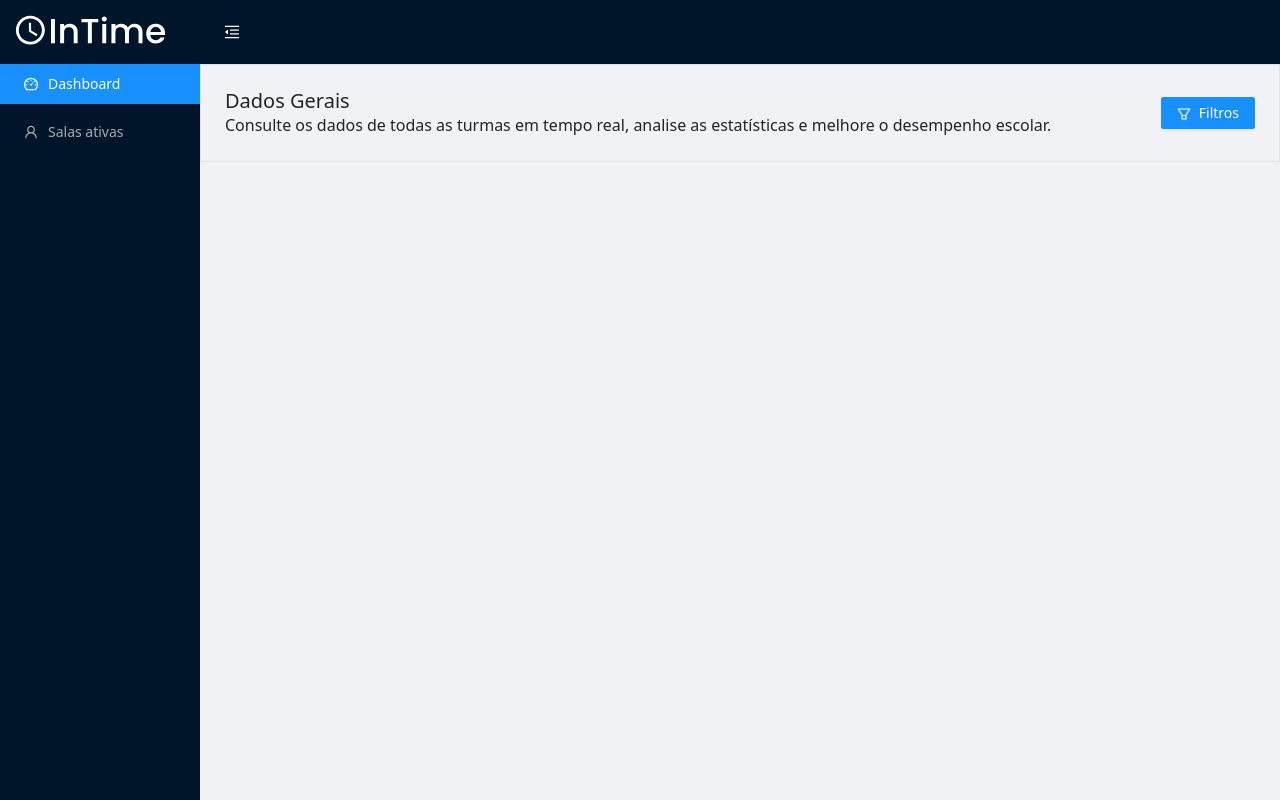
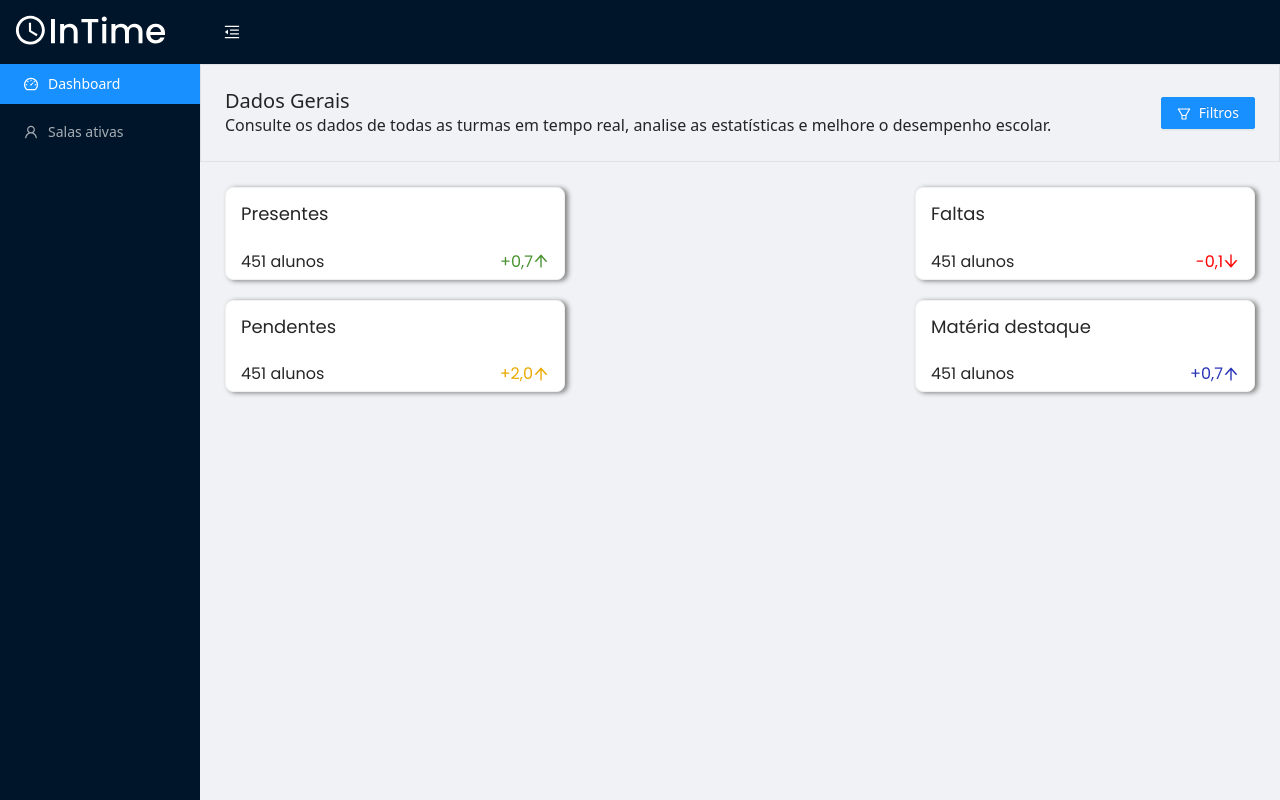
Before and after one commit to Team-InTime/intime-web-app, a React (Create React App) app: page / in a window 1280 px wide. Built offline with nearby package versions, Linux system fonts and the light colour scheme.

Commit message:
criação primeiros gráficos dashboard

```diff
--- a/public/index.html
+++ b/public/index.html
@@ -11,7 +11,9 @@
     />
 
     <link rel = " stylesheet " href = " https://cdn.jsdelivr.net/npm/bootstrap@5.2.0-beta1/dist/css/bootstrap.min.css " integridade = " sha384-0evHe/X+R7YkIZDRvuzKMRqM +OrBnVFBL6DOitfPri4tjfHxaWutUpFmBp4vmVor " crossorigin = " anônimo " />
-
+    <link rel="preconnect" href="https://fonts.googleapis.com">
+    <link rel="preconnect" href="https://fonts.gstatic.com" crossorigin>
+    <link href="https://fonts.googleapis.com/css2?family=Poppins:ital,wght@0,100;0,200;0,300;0,400;0,600;0,700;1,500&display=swap" rel="stylesheet">
     <title>InTime</title>
 
   </head>
--- a/src/components/Header/header.tsx
+++ b/src/components/Header/header.tsx
@@ -9,6 +9,7 @@ import { Layout, Menu } from 'antd';
 import React, { useState } from 'react';
 import logo from '../../assets/logos/logo.svg';
 import clock from '../../assets/logos/clock.svg';
+
 
 const { Header, Sider, Content } = Layout;
 
@@ -56,10 +57,11 @@ export const HeaderApp: React.FC<Children> = (props) => {
           style={{
             margin: '0px',
             padding: 0,
-            height: "auto"
+            height: "auto",
           }}
         >
          {props.children}
+
         </Content>
       </Layout>
     </Layout>
--- /dev/null
+++ b/src/components/charts-estimate/charts-estimate.css
@@ -0,0 +1,3 @@
+.ant-card-body {
+  padding: 15px 15px 5px 15px !important;
+}
--- /dev/null
+++ b/src/components/charts-estimate/charts-estimate.tsx
@@ -0,0 +1,88 @@
+import { Card } from 'antd';
+import {
+  ArrowUpOutlined,
+  ArrowDownOutlined
+} from '@ant-design/icons';
+
+import './charts-estimate.css';
+
+export function ChartsEstimate () {
+  return (
+    <div className="d-flex justify-content-between flex-wrap p-0" style={{margin:'15px'}} >
+      <Card style={{ width: 340,margin:10, borderRadius: '8px', boxShadow:'3px 1px 5px gray' }}>
+        <div className='w-100'>
+          <div>
+            <h4 style={{fontSize: '18px',fontFamily: 'Poppins'}}>Presentes</h4>
+          </div>
+
+          <div className='d-flex justify-content-between align-items-center mt-4' style={{
+            fontFamily: 'Poppins',
+          }}>
+            <span style={{fontSize: '16px', padding:0}}>451 alunos</span>
+            <span style={{fontSize: '16px', padding:0, color:'#4A9231'}} className='d-flex align-items-center justify-content-between'>
+              +0,7
+              <ArrowUpOutlined />
+            </span>
+          </div>
+        </div>
+      </Card>
+
+      <Card style={{ width: 340, margin:10, borderRadius: '8px', boxShadow:'3px 1px 5px gray' }}>
+        <div className='w-100'>
+          <div>
+            <h4 style={{fontSize: '18px',fontFamily: 'Poppins'}}>Faltas</h4>
+          </div>
+
+          <div className='d-flex justify-content-between align-items-center mt-4' style={{
+            fontFamily: 'Poppins'
+          }}>
+            <span style={{fontSize: '16px', padding:0}}>451 alunos</span>
+            <span style={{fontSize: '16px', padding:0, color:'#FF0000'}} className='d-flex align-items-center justify-content-between'>
+              -0,1
+              <ArrowDownOutlined />
+            </span>
+          </div>
+        </div>
+      </Card>
+
+
+      <Card style={{ width: 340, margin:10, borderRadius: '8px', boxShadow:'3px 1px 5px gray' }}>
+        <div className='w-100'>
+          <div>
+            <h4 style={{fontSize: '18px',fontFamily: 'Poppins'}}>Pendentes</h4>
+          </div>
+
+          <div className='d-flex justify-content-between align-items-center mt-4' style={{
+            fontFamily: 'Poppins'
+          }}>
+            <span style={{fontSize: '16px', padding:0}}>451 alunos</span>
+            <span style={{fontSize: '16px', padding:0, color:'#EBAA02'}} className='d-flex align-items-center justify-content-between'>
+              +2,0
+              <ArrowUpOutlined />
+            </span>
+          </div>
+        </div>
+      </Card>
+
+
+      <Card style={{ width: 340, margin:10, borderRadius: '8px', boxShadow:'3px 1px 5px gray' }}>
+        <div className='w-100'>
+          <div>
+            <h4 style={{fontSize: '18px', fontFamily: 'Poppins'}}>Matéria destaque</h4>
+          </div>
+
+          <div className='d-flex justify-content-between align-items-center mt-4' style={{
+            fontFamily: 'Poppins'
+          }}>
+            <span style={{fontSize: '16px', padding:0}}>451 alunos</span>
+            <span style={{fontSize: '16px', padding:0,  color:'#2734B6'}} className='d-flex align-items-center justify-content-between'>
+              +0,7
+              <ArrowUpOutlined />
+            </span>
+          </div>
+        </div>
+      </Card>
+
+    </div>
+  )
+}
--- a/src/pages/Active-Room/active-room.tsx
+++ b/src/pages/Active-Room/active-room.tsx
@@ -1,3 +1,38 @@
+import { Button } from 'antd';
+
+import {
+  DashboardOutlined
+} from '@ant-design/icons';
+
 export function ActiveRoom() {
-  return <div>Hey salas ativas!!!</div>
+  return (
+    <div>
+      <div
+        className="page-header border"
+        style={{
+          margin: '0px',
+          padding: 24,
+          height: 'auto',
+        }}
+      >
+        <div className="d-sm-flex m-b-5 align-items-center justify-content-between">
+          <div className="media align-items-center m-b-5">
+            <div className="media-body m-l-15">
+              <h5 className="mb-0">Análise de presenças</h5>
+              <span className="text-gray font-size-13">
+                Visualize e gerencie os dados de cada turma, filtrando seus alunos e
+                corrigindo pendências justificadas.
+              </span>
+            </div>
+          </div>
+          <div className="m-b-5">
+            <Button type="default" className="d-flex justify-content-center align-items-center">
+              <DashboardOutlined />
+              <span>Dashboard</span>
+            </Button>
+          </div>
+        </div>
+      </div>
+    </div>
+  );
 }
--- a/src/pages/Dashboard/dashboard.tsx
+++ b/src/pages/Dashboard/dashboard.tsx
@@ -2,6 +2,7 @@ import { Button } from 'antd';
 import {
   FilterOutlined
 } from '@ant-design/icons';
+import { ChartsEstimate } from '../../components/charts-estimate/charts-estimate';
 
 export function Dashboard() {
   return (
@@ -26,6 +27,8 @@ export function Dashboard() {
           </div>
         </div>
       </div>
+
+      <ChartsEstimate/>
     </div>
   );
 }
--- a/src/routes.tsx
+++ b/src/routes.tsx
@@ -10,7 +10,7 @@ export function AppRoutes() {
       <HeaderApp>
         <Routes>
           <Route path="/" element={<Dashboard/>} />
-          <Route path="/index" element={<ActiveRoom/>} />
+          <Route path="/active-room" element={<ActiveRoom/>} />
           <Route path="/dashboard" element={<Dashboard/>} />
         </Routes>
       </HeaderApp>
```
